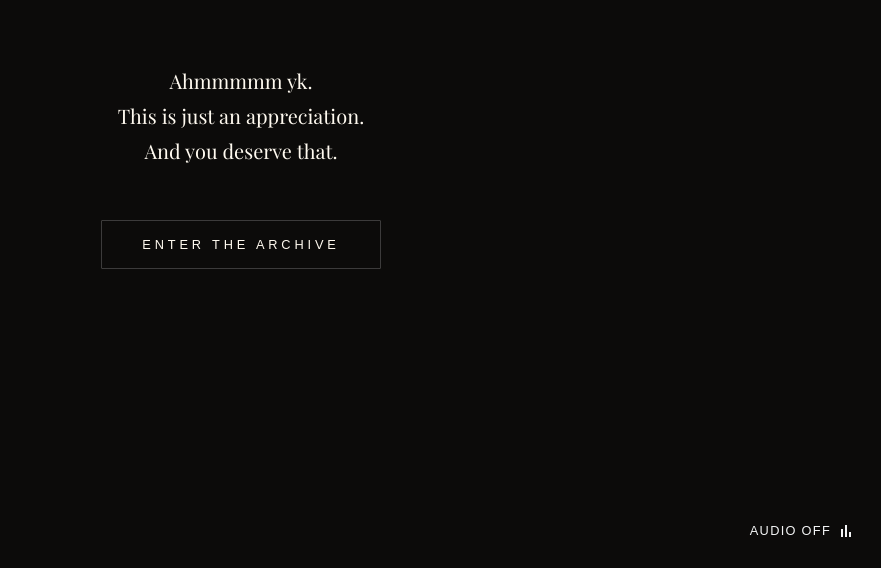
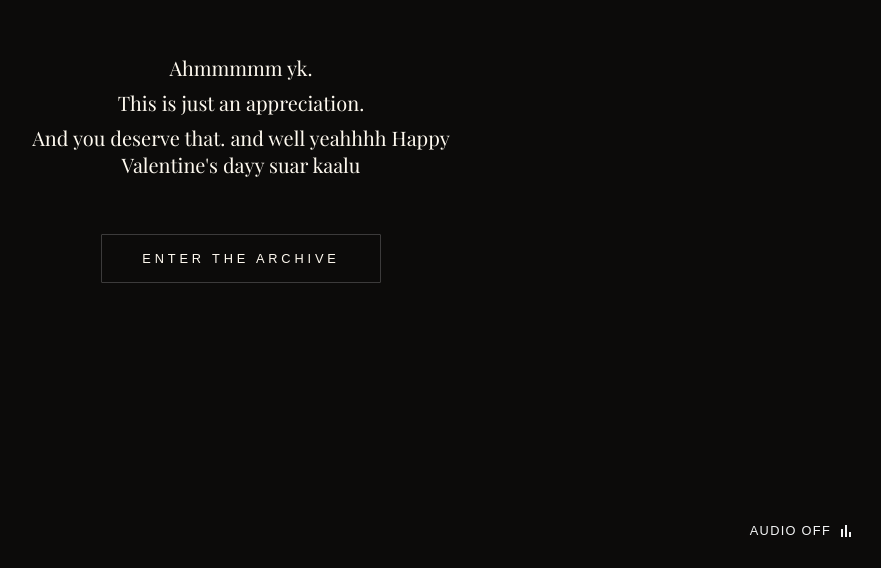
Before and after one commit to Aurevyn-novyra/ey, a plain HTML site: page index.html in a window 1280 px wide. Shown: the part 232-800 px from the top of the page, without its empty margins (399-1280 px from the left). Drawn offline with nearby package versions, Linux system fonts and the light colour scheme; a web font is replaced by a local one.

Commit message:
Modify appreciation message in index.html
Updated appreciation message for Valentine's Day.

```diff
--- a/index.html
+++ b/index.html
@@ -311,7 +311,8 @@
         <div class="intro-gate">
             <div class="line"><span>Ahmmmmm yk.</span></div>
             <div class="line"><span>This is just an appreciation.</span></div>
-            <div class="line"><span>And you deserve that.</span></div>
+            <div class="line"><span>And you deserve that.
+            and well yeahhhh Happy Valentine's dayy suar kaalu</span></div>
             <button class="gate-btn" onclick="liftCurtain()">ENTER THE ARCHIVE</button>
         </div>
     </div>
```
